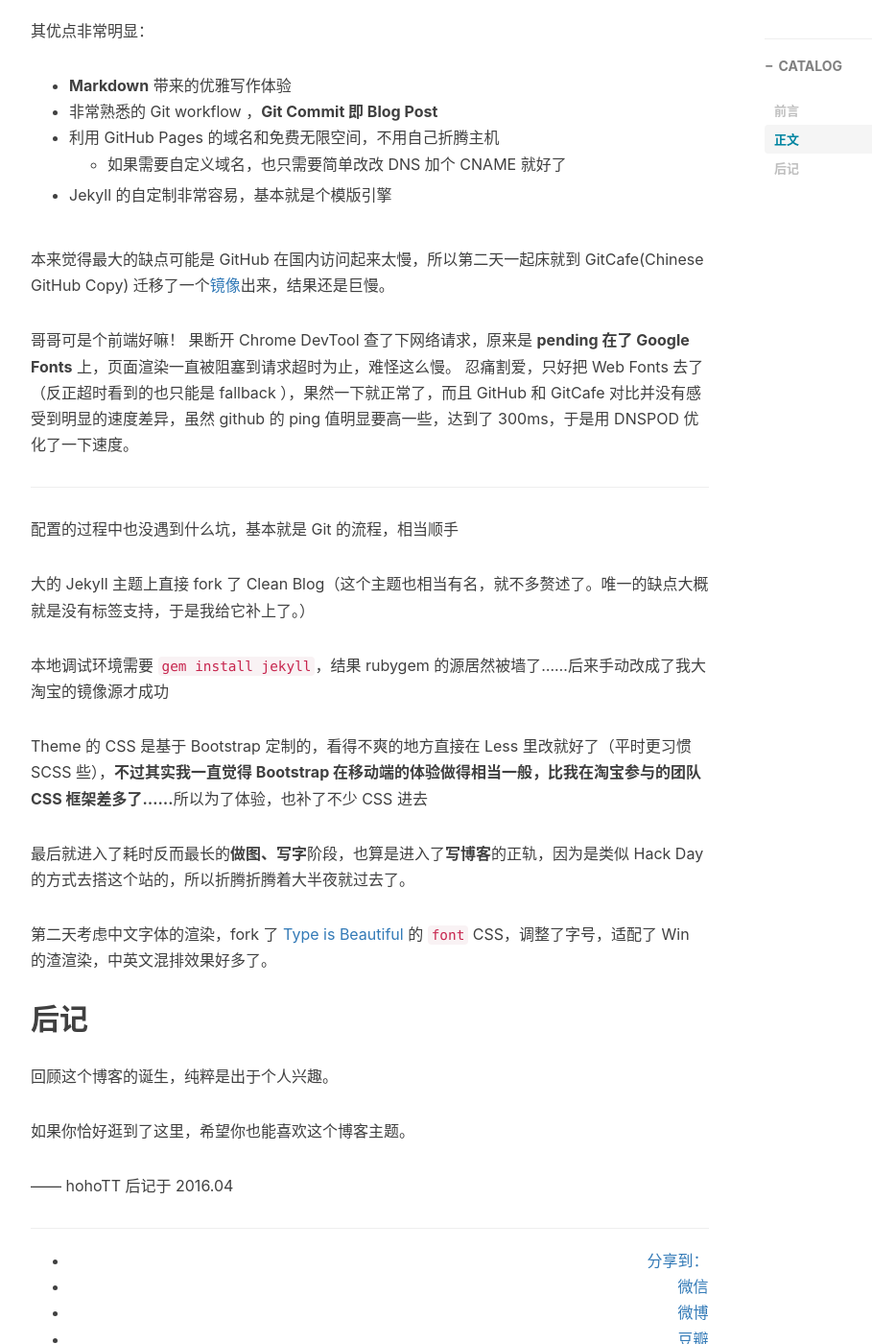
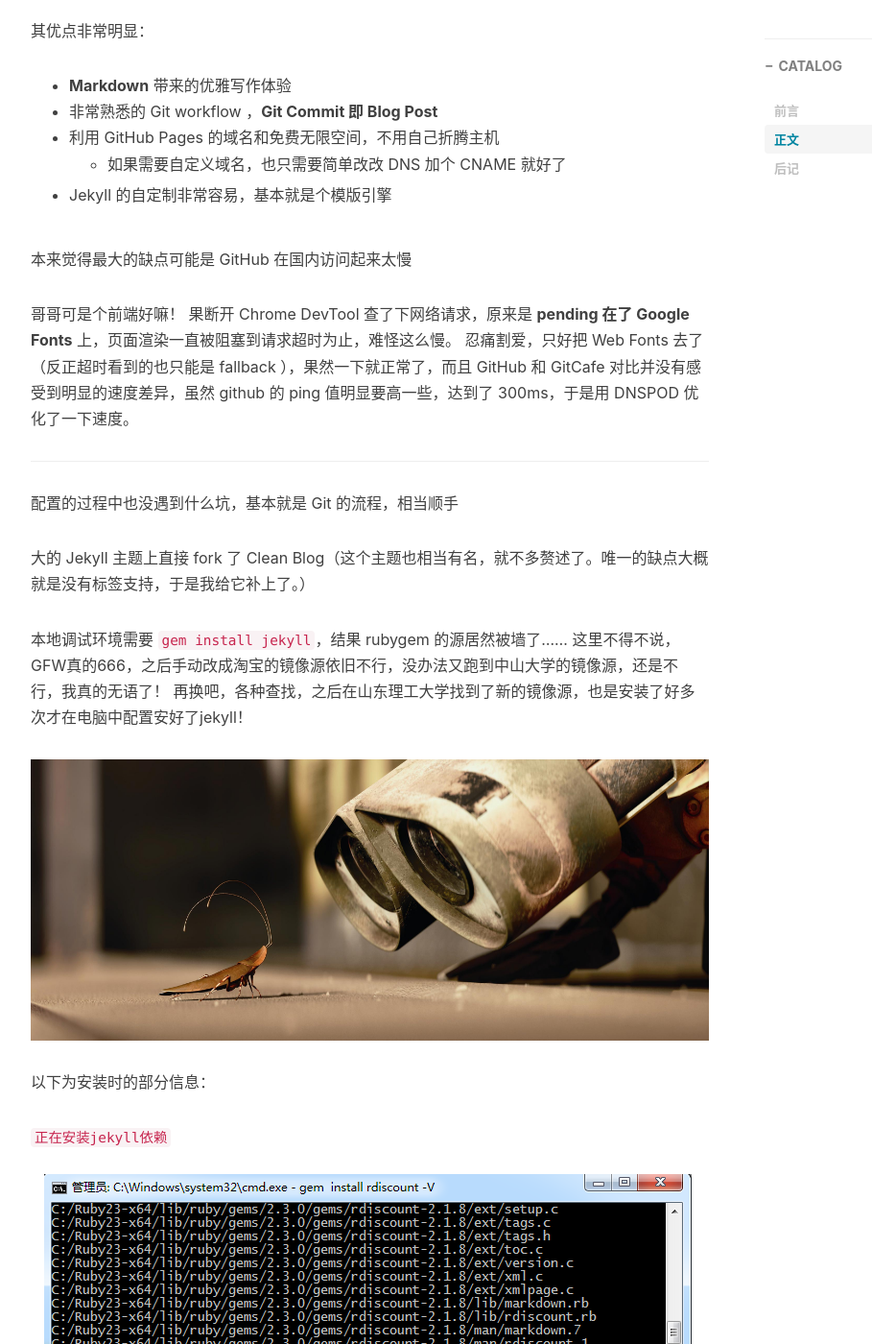
Before and after one commit to hohoTT/hohott.github.com, a Jekyll site: the page built from _posts/2016-04-20-hello-2016.markdown, in a window 1280 px wide and 1400 px high, scrolled down 1174 px. Shown: the whole window at 96% size, without its empty margins (233-1142 px from the left). Built offline with Jekyll 4.4.1, drawn with Linux system fonts in a browser that asks for light colours; nearby versions of some CDN libraries; comment, search, counter and statistics services are not loaded; some of the changed text lies outside the part shown.

Commit message:
更换图片以及修改博文

```diff
--- a/_posts/2016-04-20-hello-2016.markdown
+++ b/_posts/2016-04-20-hello-2016.markdown
@@ -44,13 +44,10 @@
 	* 如果需要自定义域名，也只需要简单改改 DNS 加个 CNAME 就好了
 * Jekyll 的自定制非常容易，基本就是个模版引擎
 
-
-本来觉得最大的缺点可能是 GitHub 在国内访问起来太慢，所以第二天一起床就到 GitCafe(Chinese GitHub Copy) 迁移了一个[镜像](http://huxpro.gitcafe.io)出来，结果还是巨慢。
+本来觉得最大的缺点可能是 GitHub 在国内访问起来太慢
 
 哥哥可是个前端好嘛！ 果断开 Chrome DevTool 查了下网络请求，原来是 **pending 在了 Google Fonts** 上，页面渲染一直被阻塞到请求超时为止，难怪这么慢。
 忍痛割爱，只好把 Web Fonts 去了（反正超时看到的也只能是 fallback ），果然一下就正常了，而且 GitHub 和 GitCafe 对比并没有感受到明显的速度差异，虽然 github 的 ping 值明显要高一些，达到了 300ms，于是用 DNSPOD 优化了一下速度。
-
-
 
 ---
 
@@ -58,14 +55,38 @@
 
 大的 Jekyll 主题上直接 fork 了 Clean Blog（这个主题也相当有名，就不多赘述了。唯一的缺点大概就是没有标签支持，于是我给它补上了。）
 
-本地调试环境需要 `gem install jekyll`，结果 rubygem 的源居然被墙了……后来手动改成了我大淘宝的镜像源才成功
+本地调试环境需要 `gem install jekyll`，结果 rubygem 的源居然被墙了……
+这里不得不说，GFW真的666，之后手动改成淘宝的镜像源依旧不行，没办法又跑到中山大学的镜像源，还是不行，我真的无语了！
+再换吧，各种查找，之后在山东理工大学找到了新的镜像源，也是安装了好多次才在电脑中配置安好了jekyll！
 
-Theme 的 CSS 是基于 Bootstrap 定制的，看得不爽的地方直接在 Less 里改就好了（平时更习惯 SCSS 些），**不过其实我一直觉得 Bootstrap 在移动端的体验做得相当一般，比我在淘宝参与的团队 CSS 框架差多了……**所以为了体验，也补了不少 CSS 进去
+![](http://www.hohott.wang/img/404-bg.jpg)
 
-最后就进入了耗时反而最长的**做图、写字**阶段，也算是进入了**写博客**的正轨，因为是类似 Hack Day 的方式去搭这个站的，所以折腾折腾着大半夜就过去了。
+以下为安装时的部分信息：
 
-第二天考虑中文字体的渲染，fork 了 [Type is Beautiful](http://www.typeisbeautiful.com/) 的 `font` CSS，调整了字号，适配了 Win 的渣渲染，中英文混排效果好多了。
+`正在安装jekyll依赖`
+![](http://www.hohott.wang/img/install_message/installing.png)
 
+`安装成功`
+![](http://www.hohott.wang/img/install_message/install_success.png)
+
+`测试安装`
+![](http://www.hohott.wang/img/install_message/install_test.png)
+
+`运行服务器`
+![](http://www.hohott.wang/img/install_message/server_start.png)
+
+`本地运行结果`
+![](http://www.hohott.wang/img/install_message/run.png)
+
+
+
+赶快换 MAC 吧，真的可以省好多事！这个先放一放，有钱肯定买的。完美的系统。
+
+Theme 的 CSS 是基于 Bootstrap 定制的，**看得不爽的地方直接在 Less 里改就好了**，之后会扩充新的样式即博客的排版。
+
+最后就进入了耗时反而最长的**做图、写字**阶段，也算是进入了**写博客**的正轨，所以折腾折腾着大半天就过去了。
+
+考虑中文字体的渲染，fork 了 [Type is Beautiful](http://www.typeisbeautiful.com/) 的 `font` CSS，调整了字号，适配了 Win 的渣渲染，中英文混排效果好多了。
 
 ## 后记
 
@@ -73,4 +94,6 @@
 
 如果你恰好逛到了这里，希望你也能喜欢这个博客主题。
 
+最后感谢 Hux 的jekyll模板，非常棒O(∩_∩)O！！！
+
 —— hohoTT 后记于 2016.04
```
Also changed, not shown: README.md, img/install_message/run.png.
